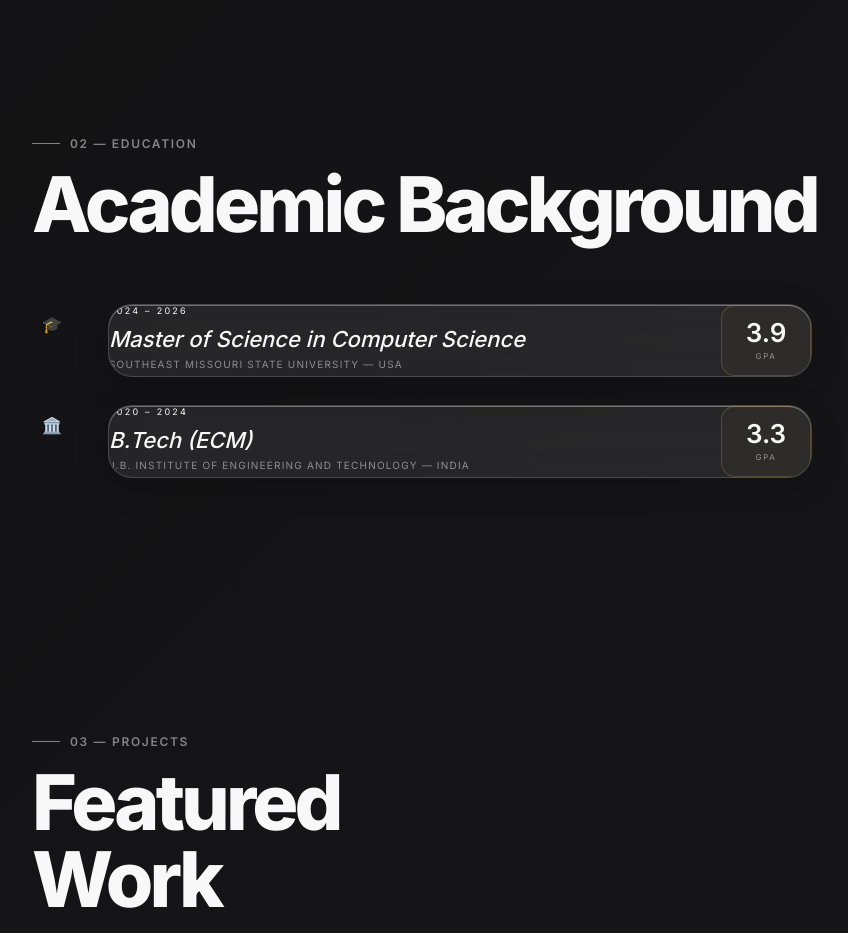
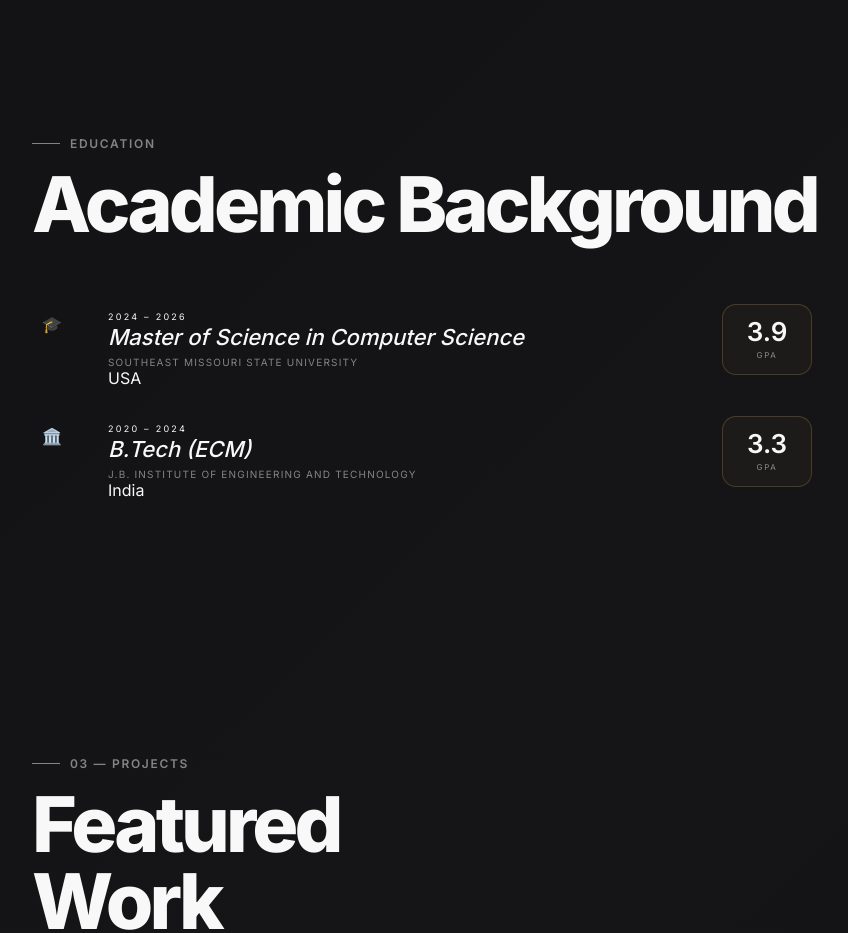
Before and after one commit to Rushikesh-9124/portfolio-shasank, a Next.js app: page / in a window 1280 px wide. Shown: the part 2040-2973 px from the top of the page, without its empty margins (20-868 px from the left). Built offline with nearby package versions, Linux system fonts and the light colour scheme.

Commit message:
Update Education.jsx

```diff
--- a/src/components/Education.jsx
+++ b/src/components/Education.jsx
@@ -3,32 +3,72 @@ import styles from "./Education.module.css";
 
 export default function Education() {
   return (
-    <section id="education" style={{borderTop: "1px solid var(--border)"}}>
+    <section id="education" className={styles.section}>
       <div className="container">
-        <p className="section-label">02 — Education</p>
-        <h2 className="section-title">Academic Background</h2>
+
+        <p className="section-label animate-fade-up delay-1">
+          Education
+        </p>
+
+        <h2 className="section-title animate-fade-up delay-2">
+          Academic Background
+        </h2>
+
         <div className={styles.timeline}>
-          {education.map((edu, i) => (
-            <div key={i} className={styles.timelineItem}>
+          {education.map((edu, index) => (
+            <div
+              key={index}
+              className={`${styles.timelineItem} animate-fade-up delay-${index + 2}`}
+            >
+
+              {/* TIMELINE DOT */}
               <div className={styles.timelineDot}>
-                <span className={styles.dotIcon}>{edu.icon}</span>
+                <span className={styles.dotIcon}>
+                  {edu.icon}
+                </span>
               </div>
-              <div className={`card ${styles.card}`}>
+
+              {/* CARD */}
+              <div className={styles.card}>
+                <div className={styles.cardGlow}></div>
+
                 <div className={styles.cardHeader}>
-                  <div>
-                    <p className={styles.period}>{edu.year}</p>
-                    <h3 className={styles.degree}>{edu.degree}</h3>
-                    <p className={styles.institution}>{edu.institution} — {edu.location}</p>
+
+                  <div className={styles.left}>
+                    <span className={styles.period}>
+                      {edu.year}
+                    </span>
+
+                    <h3 className={styles.degree}>
+                      {edu.degree}
+                    </h3>
+
+                    <p className={styles.institution}>
+                      {edu.institution}
+                    </p>
+
+                    <span className={styles.location}>
+                      {edu.location}
+                    </span>
                   </div>
+
                   <div className={styles.gpaBox}>
-                    <span className={styles.gpaValue}>{edu.gpa.split(" ")[0]}</span>
-                    <span className={styles.gpaLabel}>GPA</span>
+                    <span className={styles.gpaValue}>
+                      {edu.gpa.split(" ")[0]}
+                    </span>
+
+                    <span className={styles.gpaLabel}>
+                      GPA
+                    </span>
                   </div>
+
                 </div>
               </div>
+
             </div>
           ))}
         </div>
+
       </div>
     </section>
   );
```
